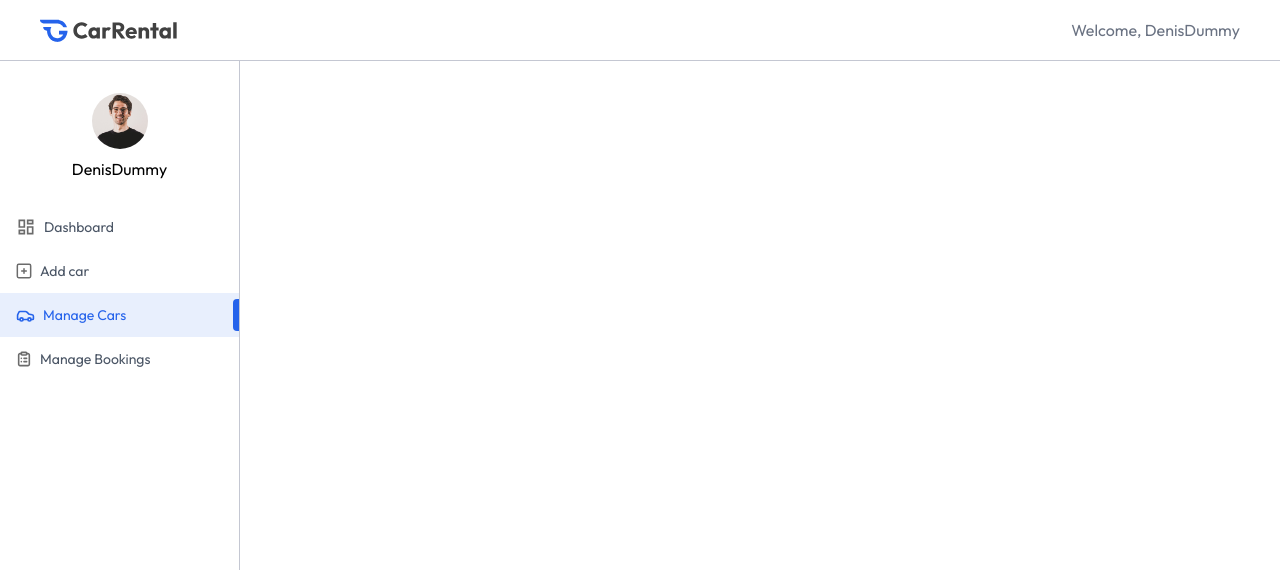
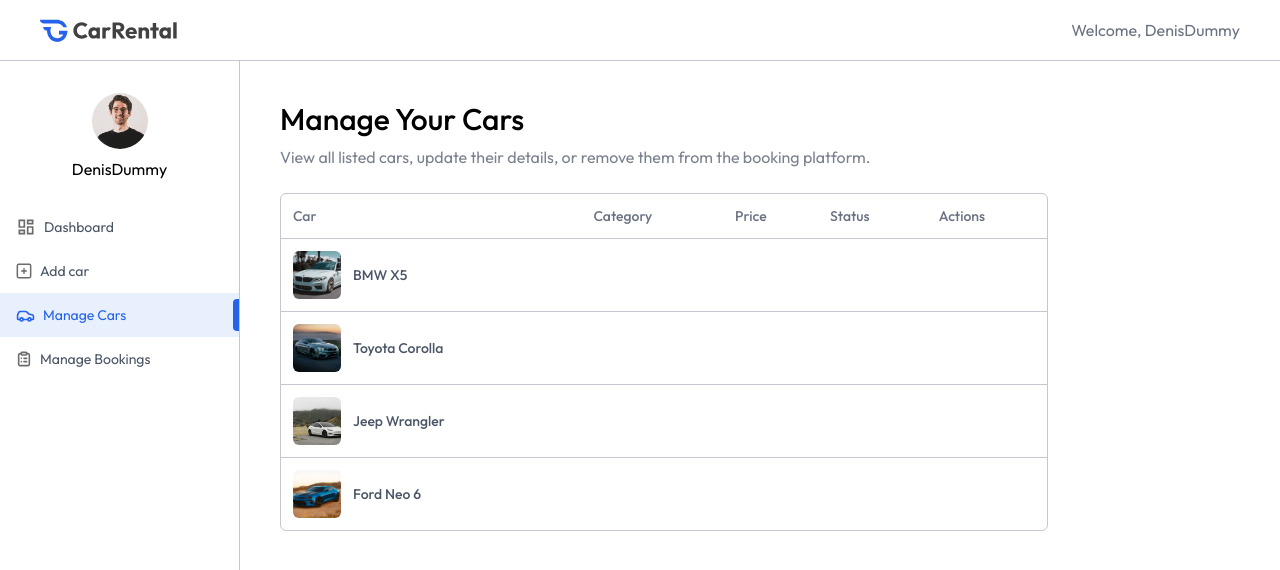
Before and after one commit to denisdiaconu/car-rental-booking, a React (Vite) app in the folder client/: page /owner/manage-cars in a window 1280 px wide. Shown: the top 570 px of the page. Built offline with nearby package versions, Linux system fonts and the light colour scheme.

Commit message:
Add table to manage cars page

```diff
--- a/client/src/pages/owner/ManageCars.jsx
+++ b/client/src/pages/owner/ManageCars.jsx
@@ -1,21 +1,50 @@
-import React, { useEffect, useState } from 'react'
-import { dummyCarData } from '../../assets/assets'
+import React, { useEffect, useState } from 'react';
+import { dummyCarData } from '../../assets/assets';
+import Title from '../../components/owner/Title';
 
 const ManageCars = () => {
-  const [cars, setCars] = useState([])
+  const [cars, setCars] = useState([]);
 
   const fetchOwnerCars = async () => {
-    setCars(dummyCarData)
-  }
+    setCars(dummyCarData);
+  };
 
   useEffect(() => {
-    fetchOwnerCars()
-  },[])
+    fetchOwnerCars();
+  }, []);
   return (
-    <div>
+    <div className="px-4 pt-10 md:px-10 w-full">
+      <Title
+        title="Manage Your Cars"
+        subTitle="View all listed cars, update their details, or remove them from the booking platform."
+      />
+      <div className='max-w-3xl w-full rounded-md overflow-hidden border border-borderColor mt-6'>
+        <table className='w-full border-collapse text-left text-sm text-gray-600'>
+          <thead className='text-gray-500'>
+            <tr>
+              <th className='p-3 font-medium'>Car</th>
+              <th className='p-3 font-medium max-md:hidden'>Category</th>
+              <th className='p-3 font-medium'>Price</th>
+              <th className='p-3 font-medium max-md:hidden'>Status</th>
+              <th className='p-3 font-medium'>Actions</th>
+            </tr>
+          </thead>
+          <tbody>
+            {cars.map((car, index) => (
+              <tr key={index} className='border-t border-borderColor'>
+                <td className='p-3 flex items-center gap-3'>
+                  <img src={car.image} alt={car.name} className='h-12 w-12 aspect-square rounded-md object-cover'/>
+                  <div className='max-md:hidden'>
+                    <p className='font-medium'>{car.brand} {car.model}</p>
+                  </div>
+                </td>
+              </tr>
+            ))}
+          </tbody>
+        </table>
+      </div>
+    </div>
+  );
+};
 
-    </div>
-  )
-}
-
-export default ManageCars
+export default ManageCars;
```
